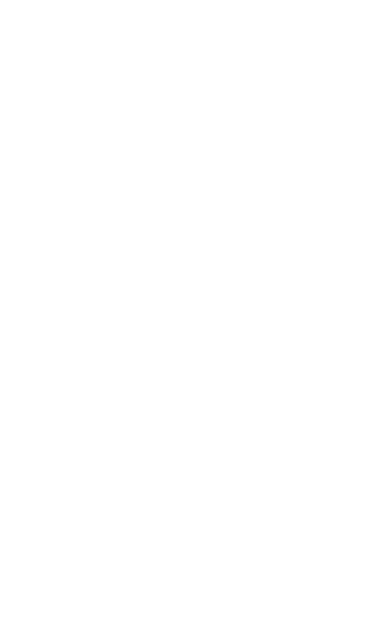
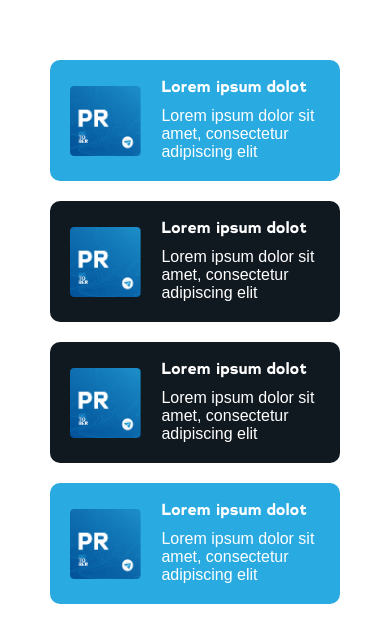
Before and after one commit to msandovalv2022/tolko-podcast, a React (Create React App) app: page / in a window 390 px wide. Shown: the part 3279-3903 px from the top of the page. Before the commit the page ends 3259 px from the top, so only its background shows below. Built offline with nearby package versions, Linux system fonts and the light colour scheme.

Commit message:
NEW FEATURE: se crean las littleCards

```diff
--- a/src/App.js
+++ b/src/App.js
@@ -1,11 +1,12 @@
 //Components
 import Nav from "./components/Nav";
 import Header from "./components/Header";
-import { ImgCard, VidCard } from "./components/Cards";
+import { ImgCard, VidCard, LittleCard } from "./components/Cards";
 
 //Img
 import September from "./assets/img/september.png";
 import PrRounded from "./assets/img/prRounded.png";
+import PrSquared from "./assets/img/prSquared.png";
 
 function App() {
   return (
@@ -50,6 +51,17 @@
           </div>
         </div>
       </section>
+
+      <div className="spaceSection"></div>
+      <section className="extraNews cornerSpace">
+        <LittleCard imgSrc={PrSquared} imgAlt="noAlt" cardTitle="Lorem ipsum dolot" cardText="Lorem ipsum dolor sit amet, consectetur adipiscing elit"  titleClass="" textClass="" bgColor="#29ABE2"/>
+
+        <LittleCard imgSrc={PrSquared} imgAlt="noAlt" cardTitle="Lorem ipsum dolot" cardText="Lorem ipsum dolor sit amet, consectetur adipiscing elit"  titleClass="" textClass="" bgColor="#101820" />
+
+        <LittleCard imgSrc={PrSquared} imgAlt="noAlt" cardTitle="Lorem ipsum dolot" cardText="Lorem ipsum dolor sit amet, consectetur adipiscing elit"  titleClass="" textClass="" bgColor="#101820" />
+
+        <LittleCard imgSrc={PrSquared} imgAlt="noAlt" cardTitle="Lorem ipsum dolot" cardText="Lorem ipsum dolor sit amet, consectetur adipiscing elit"  titleClass="" textClass="" bgColor="#29ABE2" />
+      </section>
     </div>
   );
 }
--- a/src/assets/styles/scss/components/_cards.scss
+++ b/src/assets/styles/scss/components/_cards.scss
@@ -23,3 +23,35 @@
         }
     }
 }
+
+.littleCard{
+    display: flex;
+    justify-content: center;
+    align-items: center;
+    padding: 20px;
+    img{
+        height: 70px;
+        margin-right: 20px;
+    }
+    &__info{
+        h4{
+            margin-bottom: 10px;
+        }
+    }
+}
+
+@media screen and (max-width: 380px){
+    .littleCard{
+        padding: 10px;
+    }
+}
+@media screen and (max-width: 380px){
+    .littleCard{
+        padding: 8px;
+        &__info{
+            h4{
+                margin-bottom: 5px;
+            }
+        }
+    }
+}
--- a/src/assets/styles/scss/views/index.scss
+++ b/src/assets/styles/scss/views/index.scss
@@ -32,6 +32,19 @@
   }
 }
 
+.extraNews {
+  display: flex;
+  justify-content: space-between;
+  align-items: center;
+  flex-wrap: wrap;
+  .littleCard {
+    margin-bottom: 20px;
+    width: 325px;
+    color: $white;
+    border-radius: 10px;
+  }
+}
+
 @media screen and (max-width: 1280px) {
   .notes {
     &__videos {
@@ -63,6 +76,9 @@
       }
     }
   }
+  .extraNews {
+    justify-content: space-evenly;
+  }
 }
 @media screen and (max-width: 768px) {
   .notes {
@@ -75,6 +91,11 @@
         height: 70px;
         border-radius: 10px;
       }
+    }
+  }
+  .extraNews {
+    .littleCard{
+        width: 100%;
     }
   }
 }
@@ -95,8 +116,8 @@
       &--one {
         margin-right: 0px;
       }
-      &--two{
-        translate: 0 -80px
+      &--two {
+        translate: 0 -80px;
       }
     }
     &__videos {
@@ -106,7 +127,7 @@
         &One {
           margin-right: 0px;
         }
-        &Two{
+        &Two {
           translate: 0 -100px;
         }
       }
@@ -114,16 +135,16 @@
   }
 }
 
-@media screen and (max-width: 380px){
-    .notes{
-        &__info{
-            &--two{
+@media screen and (max-width: 380px) {
+  .notes {
+    &__info {
+      &--two {
         translate: 0 10px;
       }
     }
-        &__videos{
+    &__videos {
       translate: 0 -30px;
-            &--rectangle{
+      &--rectangle {
         height: 50px;
         border-radius: 5px;
       }
--- a/src/components/Cards.jsx
+++ b/src/components/Cards.jsx
@@ -42,4 +42,16 @@
   );
 };
 
-export { ImgCard, VidCard };
+const LittleCard = ({ imgSrc, imgAlt, cardTitle, cardText, titleClass, textClass, bgColor, width }) => {
+  return (
+    <section className={"littleCard"} style={{backgroundColor: bgColor, width: width}}>
+      <img src={imgSrc} alt={imgAlt} />
+      <div className="littleCard__info">
+        <h4 className={titleClass}>{cardTitle}</h4>
+        <p className={textClass}>{cardText}</p>
+      </div>
+    </section>
+  );
+};
+
+export { ImgCard, VidCard, LittleCard };
```
Lines whose indentation alone changed are shown as unchanged.
